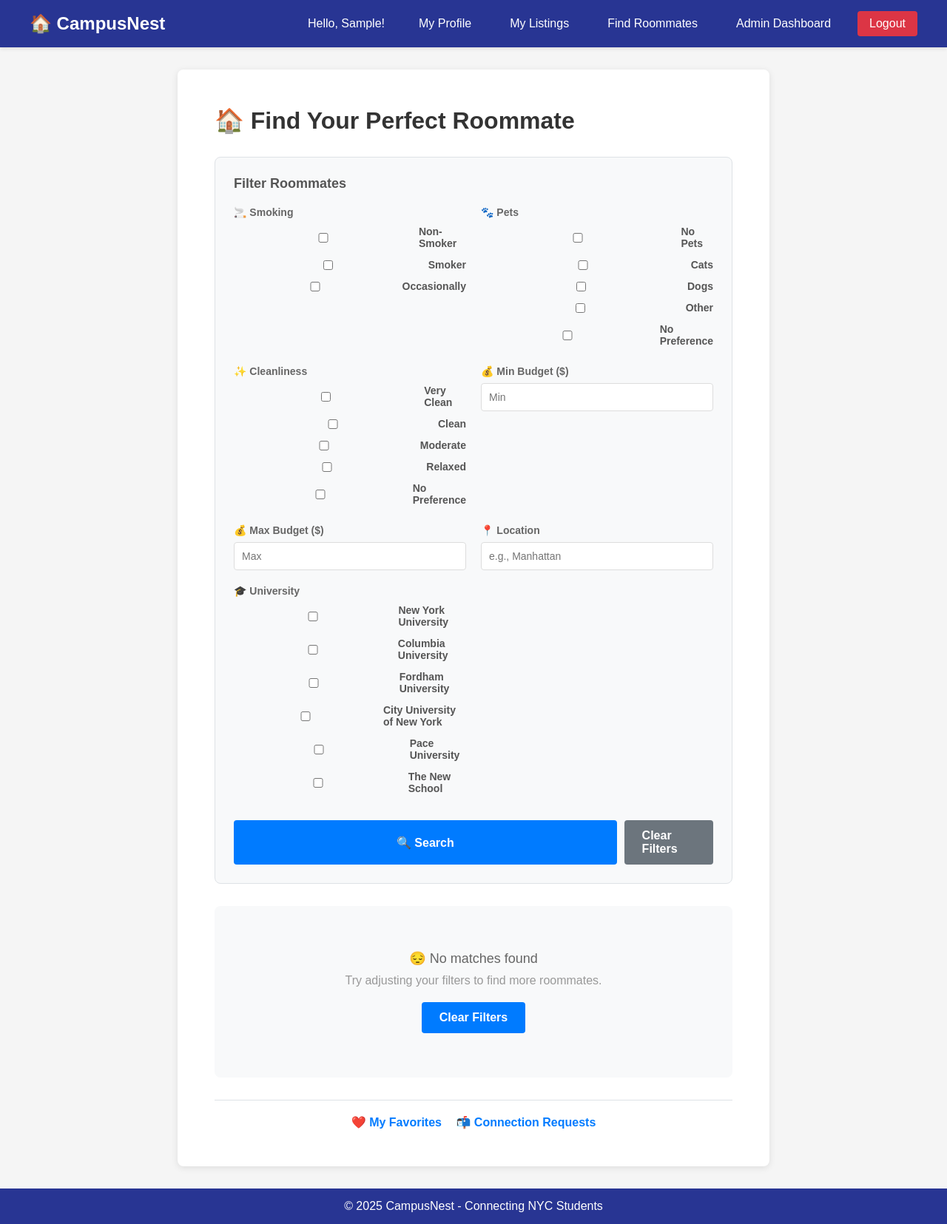
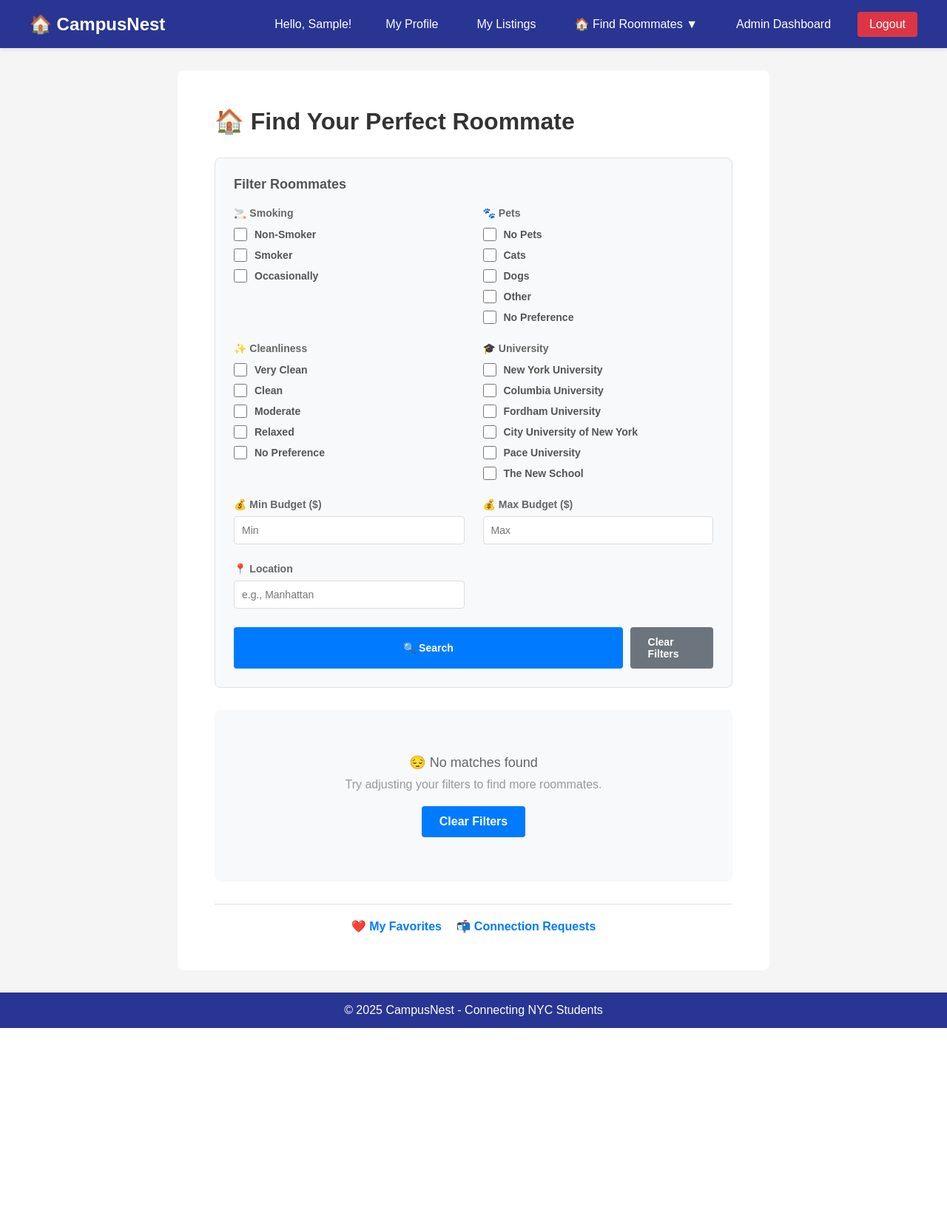
Before and after one commit to gcivil-nyu-org/team5-wed-fall25, a Django app: page /roommates/search/ in a window 1280 px wide. Shown: the whole page at 74% size. After the commit the page ends 1390 px from the top, so only its background shows below. Run offline with Django 5.2, Linux system fonts and the light colour scheme; the visitor is signed in with stand-in values (Sample User, id 1).

Commit message:
Improve roommate search UX and dropdown menu
- Fixed dropdown menu to stay open with 150ms delay when moving mouse to options
- Added JavaScript handler for smooth dropdown interactions
- Reorganized filter form with better checkbox alignment and spacing
- Updated test user generation with realistic preference values
- Improved navbar dropdown styling with opacity transitions

```diff
--- a/profiles/management/commands/create_test_users.py
+++ b/profiles/management/commands/create_test_users.py
@@ -18,8 +18,8 @@
 
 UNIVERSITIES = ['nyu', 'columbia', 'cuny', 'pace']
 
-SMOKING_CHOICES = ['yes', 'no', 'sometimes']
-PET_CHOICES = ['yes', 'no', 'allergic']
+SMOKING_CHOICES = ['Non-Smoker', 'Smoker', 'Occasionally']
+PET_CHOICES = ['No Pets', 'Cats', 'Dogs', 'Other', 'No Preference']
 CLEANLINESS_CHOICES = ['very_clean', 'clean', 'moderate', 'relaxed']
 
 
--- a/profiles/templates/profiles/roommate_search.html
+++ b/profiles/templates/profiles/roommate_search.html
@@ -10,85 +10,96 @@
     <div style="background: #f8f9fa; padding: 25px; border-radius: 8px; margin-bottom: 30px; border: 1px solid #dee2e6;">
         <h2 style="color: #555; font-size: 18px; margin-bottom: 20px;">Filter Roommates</h2>
 
-        <form method="get" style="display: grid; grid-template-columns: repeat(auto-fit, minmax(250px, 1fr)); gap: 20px;">
-            <!-- Lifestyle Preferences -->
+        <form method="get">
+            <!-- Lifestyle Preferences Row -->
+            <div style="display: grid; grid-template-columns: repeat(auto-fit, minmax(200px, 1fr)); gap: 25px; margin-bottom: 25px;">
+                <!-- Smoking -->
                 <div>
-                <h3 style="color: #666; font-size: 14px; font-weight: 600; margin-bottom: 10px;">🚬 Smoking</h3>
-                <div style="display: flex; flex-direction: column; gap: 8px;">
+                    <h3 style="color: #666; font-size: 14px; font-weight: 600; margin-bottom: 12px;">🚬 Smoking</h3>
+                    <div style="display: flex; flex-direction: column; gap: 10px;">
                         {% for value, label in form.smoking_preference.field.choices %}
-                        <label style="display: flex; align-items: center; gap: 8px; cursor: pointer;">
+                            <label style="display: flex; align-items: center; gap: 10px; cursor: pointer; margin: 0;">
                                 <input type="checkbox" name="smoking_preference" value="{{ value }}"
-                                {% if value in form.smoking_preference.value %}checked{% endif %}>
-                            <span style="font-size: 14px;">{{ label }}</span>
+                                    {% if value in form.smoking_preference.value %}checked{% endif %} style="width: 18px; height: 18px; cursor: pointer;">
+                                <span style="font-size: 14px; color: #555;">{{ label }}</span>
                             </label>
                         {% endfor %}
                     </div>
                 </div>
 
+                <!-- Pets -->
                 <div>
-                <h3 style="color: #666; font-size: 14px; font-weight: 600; margin-bottom: 10px;">🐾 Pets</h3>
-                <div style="display: flex; flex-direction: column; gap: 8px;">
+                    <h3 style="color: #666; font-size: 14px; font-weight: 600; margin-bottom: 12px;">🐾 Pets</h3>
+                    <div style="display: flex; flex-direction: column; gap: 10px;">
                         {% for value, label in form.pet_preference.field.choices %}
-                        <label style="display: flex; align-items: center; gap: 8px; cursor: pointer;">
+                            <label style="display: flex; align-items: center; gap: 10px; cursor: pointer; margin: 0;">
                                 <input type="checkbox" name="pet_preference" value="{{ value }}"
-                                {% if value in form.pet_preference.value %}checked{% endif %}>
-                            <span style="font-size: 14px;">{{ label }}</span>
+                                    {% if value in form.pet_preference.value %}checked{% endif %} style="width: 18px; height: 18px; cursor: pointer;">
+                                <span style="font-size: 14px; color: #555;">{{ label }}</span>
                             </label>
                         {% endfor %}
                     </div>
                 </div>
 
+                <!-- Cleanliness -->
                 <div>
-                <h3 style="color: #666; font-size: 14px; font-weight: 600; margin-bottom: 10px;">✨ Cleanliness</h3>
-                <div style="display: flex; flex-direction: column; gap: 8px;">
+                    <h3 style="color: #666; font-size: 14px; font-weight: 600; margin-bottom: 12px;">✨ Cleanliness</h3>
+                    <div style="display: flex; flex-direction: column; gap: 10px;">
                         {% for value, label in form.cleanliness_preference.field.choices %}
-                        <label style="display: flex; align-items: center; gap: 8px; cursor: pointer;">
+                            <label style="display: flex; align-items: center; gap: 10px; cursor: pointer; margin: 0;">
                                 <input type="checkbox" name="cleanliness_preference" value="{{ value }}"
-                                {% if value in form.cleanliness_preference.value %}checked{% endif %}>
-                            <span style="font-size: 14px;">{{ label }}</span>
+                                    {% if value in form.cleanliness_preference.value %}checked{% endif %} style="width: 18px; height: 18px; cursor: pointer;">
+                                <span style="font-size: 14px; color: #555;">{{ label }}</span>
                             </label>
                         {% endfor %}
                     </div>
                 </div>
 
-            <!-- Housing Preferences -->
+                <!-- University -->
                 <div>
-                <label style="display: block; color: #666; font-size: 14px; font-weight: 600; margin-bottom: 8px;">💰 Min Budget ($)</label>
-                <input type="number" name="budget_min" value="{{ form.budget_min.value|default:'' }}"
-                       placeholder="Min" style="width: 100%; padding: 10px; border: 1px solid #ddd; border-radius: 4px;">
-            </div>
-
-            <div>
-                <label style="display: block; color: #666; font-size: 14px; font-weight: 600; margin-bottom: 8px;">💰 Max Budget ($)</label>
-                <input type="number" name="budget_max" value="{{ form.budget_max.value|default:'' }}"
-                       placeholder="Max" style="width: 100%; padding: 10px; border: 1px solid #ddd; border-radius: 4px;">
-            </div>
-
-            <div>
-                <label style="display: block; color: #666; font-size: 14px; font-weight: 600; margin-bottom: 8px;">📍 Location</label>
-                <input type="text" name="location" value="{{ form.location.value|default:'' }}"
-                       placeholder="e.g., Manhattan" style="width: 100%; padding: 10px; border: 1px solid #ddd; border-radius: 4px;">
-            </div>
-
-            <div>
-                <h3 style="color: #666; font-size: 14px; font-weight: 600; margin-bottom: 10px;">🎓 University</h3>
-                <div style="display: flex; flex-direction: column; gap: 8px;">
+                    <h3 style="color: #666; font-size: 14px; font-weight: 600; margin-bottom: 12px;">🎓 University</h3>
+                    <div style="display: flex; flex-direction: column; gap: 10px;">
                         {% for value, label in form.university.field.choices %}
-                        <label style="display: flex; align-items: center; gap: 8px; cursor: pointer;">
+                            <label style="display: flex; align-items: center; gap: 10px; cursor: pointer; margin: 0;">
                                 <input type="checkbox" name="university" value="{{ value }}"
-                                {% if value in form.university.value %}checked{% endif %}>
-                            <span style="font-size: 14px;">{{ label }}</span>
+                                    {% if value in form.university.value %}checked{% endif %} style="width: 18px; height: 18px; cursor: pointer;">
+                                <span style="font-size: 14px; color: #555;">{{ label }}</span>
                             </label>
                         {% endfor %}
                     </div>
                 </div>
+            </div>
+
+            <!-- Housing Preferences Row -->
+            <div style="display: grid; grid-template-columns: repeat(auto-fit, minmax(200px, 1fr)); gap: 25px; margin-bottom: 25px;">
+                <!-- Min Budget -->
+                <div>
+                    <label style="display: block; color: #666; font-size: 14px; font-weight: 600; margin-bottom: 8px;">💰 Min Budget ($)</label>
+                    <input type="number" name="budget_min" value="{{ form.budget_min.value|default:'' }}"
+                           placeholder="Min" style="width: 100%; padding: 10px; border: 1px solid #ddd; border-radius: 4px; font-size: 14px;">
+                </div>
+
+                <!-- Max Budget -->
+                <div>
+                    <label style="display: block; color: #666; font-size: 14px; font-weight: 600; margin-bottom: 8px;">💰 Max Budget ($)</label>
+                    <input type="number" name="budget_max" value="{{ form.budget_max.value|default:'' }}"
+                           placeholder="Max" style="width: 100%; padding: 10px; border: 1px solid #ddd; border-radius: 4px; font-size: 14px;">
+                </div>
+
+                <!-- Location -->
+                <div>
+                    <label style="display: block; color: #666; font-size: 14px; font-weight: 600; margin-bottom: 8px;">📍 Location</label>
+                    <input type="text" name="location" value="{{ form.location.value|default:'' }}"
+                           placeholder="e.g., Manhattan" style="width: 100%; padding: 10px; border: 1px solid #ddd; border-radius: 4px; font-size: 14px;">
+                </div>
+            </div>
 
             <!-- Submit Button -->
-            <div style="grid-column: 1 / -1; display: flex; gap: 10px; margin-top: 10px;">
-                <button type="submit" style="padding: 12px 24px; background-color: #007bff; color: white; border: none; border-radius: 4px; cursor: pointer; font-weight: 600;">
+            <div style="display: flex; gap: 10px;">
+                <button type="submit" style="padding: 12px 24px; background-color: #007bff; color: white; border: none; border-radius: 4px; cursor: pointer; font-weight: 600; font-size: 14px;">
                     🔍 Search
                 </button>
-                <a href="{% url 'roommate_search' %}" style="padding: 12px 24px; background-color: #6c757d; color: white; text-decoration: none; border-radius: 4px; cursor: pointer; font-weight: 600; display: inline-block;">
+                <a href="{% url 'roommate_search' %}" style="padding: 12px 24px; background-color: #6c757d; color: white; text-decoration: none; border-radius: 4px; cursor: pointer; font-weight: 600; display: inline-block; font-size: 14px;">
                     Clear Filters
                 </a>
             </div>
--- a/templates/base.html
+++ b/templates/base.html
@@ -75,9 +75,65 @@
 			text-decoration: none;
 			display: inline-block;
 		}
+		/* Dropdown Menu Styles */
+		.nav-dropdown {
+			position: relative;
+			display: inline-block;
+		}
 
-		.logout-btn:hover {
-			background-color: #c82333;
+		.dropdown-toggle {
+			display: flex;
+			align-items: center;
+			gap: 5px;
+			cursor: pointer;
+			padding: 8px 16px;
+			border-radius: 4px;
+			transition: background-color 0.3s;
+		}
+
+		.dropdown-toggle:hover {
+			background-color: rgba(255, 255, 255, 0.1);
+		}
+
+		.dropdown-menu {
+			display: none;
+			position: absolute;
+			top: calc(100% + 5px);
+			left: 0;
+			background-color: #1a237e;
+			min-width: 200px;
+			box-shadow: 0 8px 16px rgba(0, 0, 0, 0.2);
+			padding: 8px 0;
+			border-radius: 4px;
+			z-index: 1000;
+			opacity: 0;
+			transition: opacity 0.3s ease;
+			pointer-events: none;
+		}
+
+		.nav-dropdown:hover .dropdown-menu {
+			display: block;
+			opacity: 1;
+			pointer-events: auto;
+		}
+
+		.dropdown-menu a {
+			color: white;
+			padding: 12px 20px;
+			text-decoration: none;
+			display: block;
+			transition: background-color 0.3s;
+		}
+
+		.dropdown-menu a:hover {
+			background-color: rgba(255, 255, 255, 0.2);
+		}
+
+		.dropdown-menu a:first-child {
+			border-radius: 4px 4px 0 0;
+		}
+		.dropdown-menu a:last-child {
+			border-radius: 0 0 4px 4px;
 		}
 
 		/* Main Content */
@@ -92,7 +148,6 @@
 			background: white;
 			padding: 30px;
 			border-radius: 8px;
-			box-shadow: 0 2px 10px rgba(0, 0, 0, 0.1);
 		}
 
 		h1,
@@ -224,7 +279,14 @@
 				<span class="nav-user">Hello, {{ user.first_name|default:user.username }}!</span>
 				<a href="{% url 'view_profile' %}">My Profile</a>
 				<a href="{% url 'my_listings' %}">My Listings</a>
-				<a href="{% url 'roommate_search' %}">Find Roommates</a>
+				<div class="nav-dropdown">
+					<a href="#" class="dropdown-toggle">🏠 Find Roommates ▼</a>
+					<div class="dropdown-menu">
+						<a href="{% url 'roommate_search' %}">🔍 Search Roommates</a>
+						<a href="{% url 'my_favorites' %}">❤️ My Favorites</a>
+						<a href="{% url 'connection_requests' %}">📬 Connection Requests</a>
+					</div>
+				</div>
 				{% if user.is_staff %}
 				<a href="{% url 'admin_dashboard' %}">Admin Dashboard</a>
 				{% endif %}
@@ -259,6 +321,32 @@
 	<footer>
 		&copy; 2025 CampusNest - Connecting NYC Students
 	</footer>
+
+	<script>
+		// Dropdown menu delay handler
+		let dropdownTimeout;
+		const navDropdown = document.querySelector('.nav-dropdown');
+		const dropdownMenu = document.querySelector('.dropdown-menu');
+
+		if (navDropdown && dropdownMenu) {
+			navDropdown.addEventListener('mouseenter', function() {
+				clearTimeout(dropdownTimeout);
+				dropdownMenu.style.display = 'block';
+				dropdownMenu.style.opacity = '1';
+				dropdownMenu.style.pointerEvents = 'auto';
+			});
+
+			navDropdown.addEventListener('mouseleave', function() {
+				dropdownTimeout = setTimeout(function() {
+					dropdownMenu.style.opacity = '0';
+					dropdownMenu.style.pointerEvents = 'none';
+					setTimeout(function() {
+						dropdownMenu.style.display = 'none';
+					}, 300);
+				}, 150);
+			});
+		}
+	</script>
 </body>
 
 </html>
```
Lines whose indentation alone changed are shown as unchanged.
